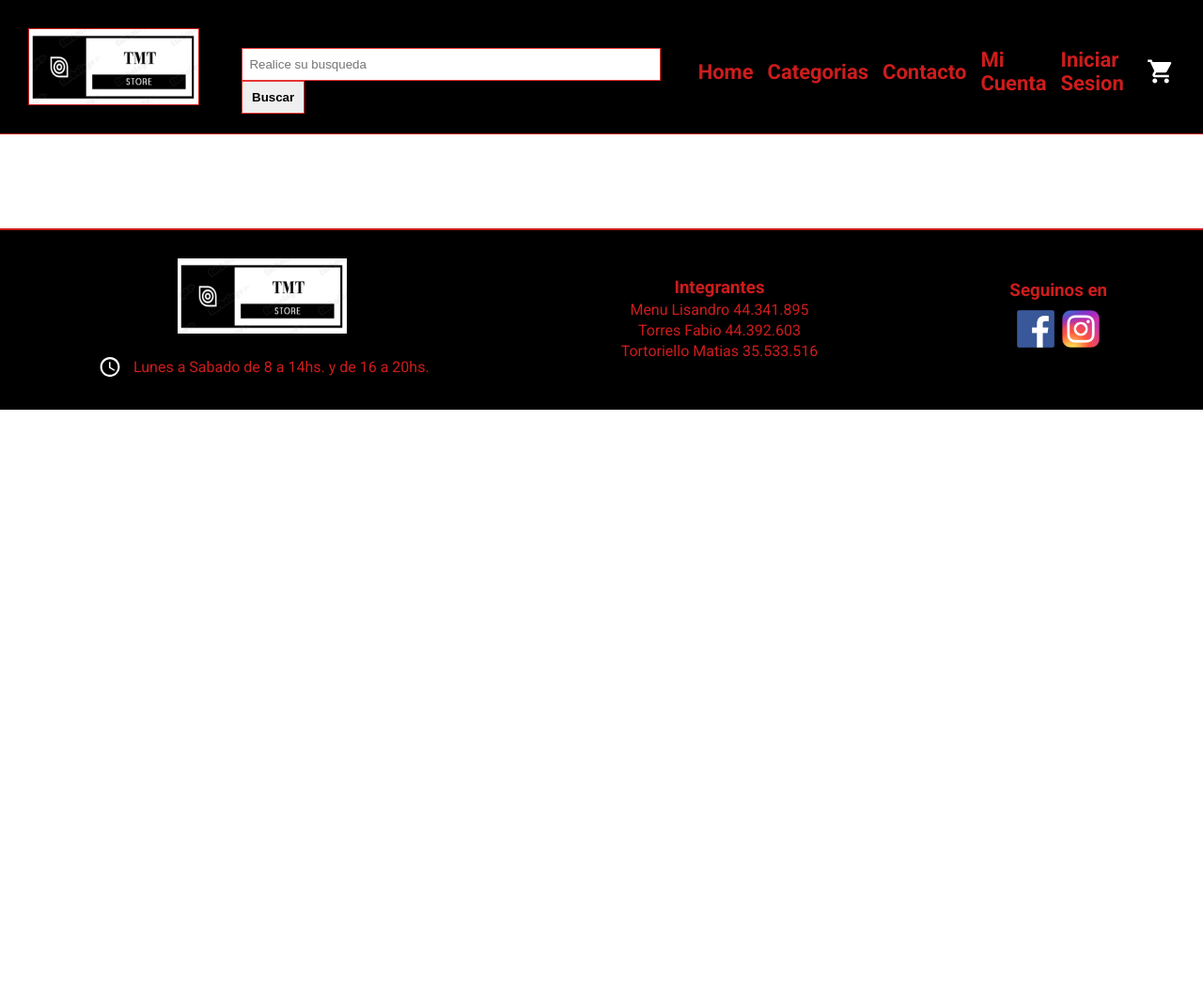
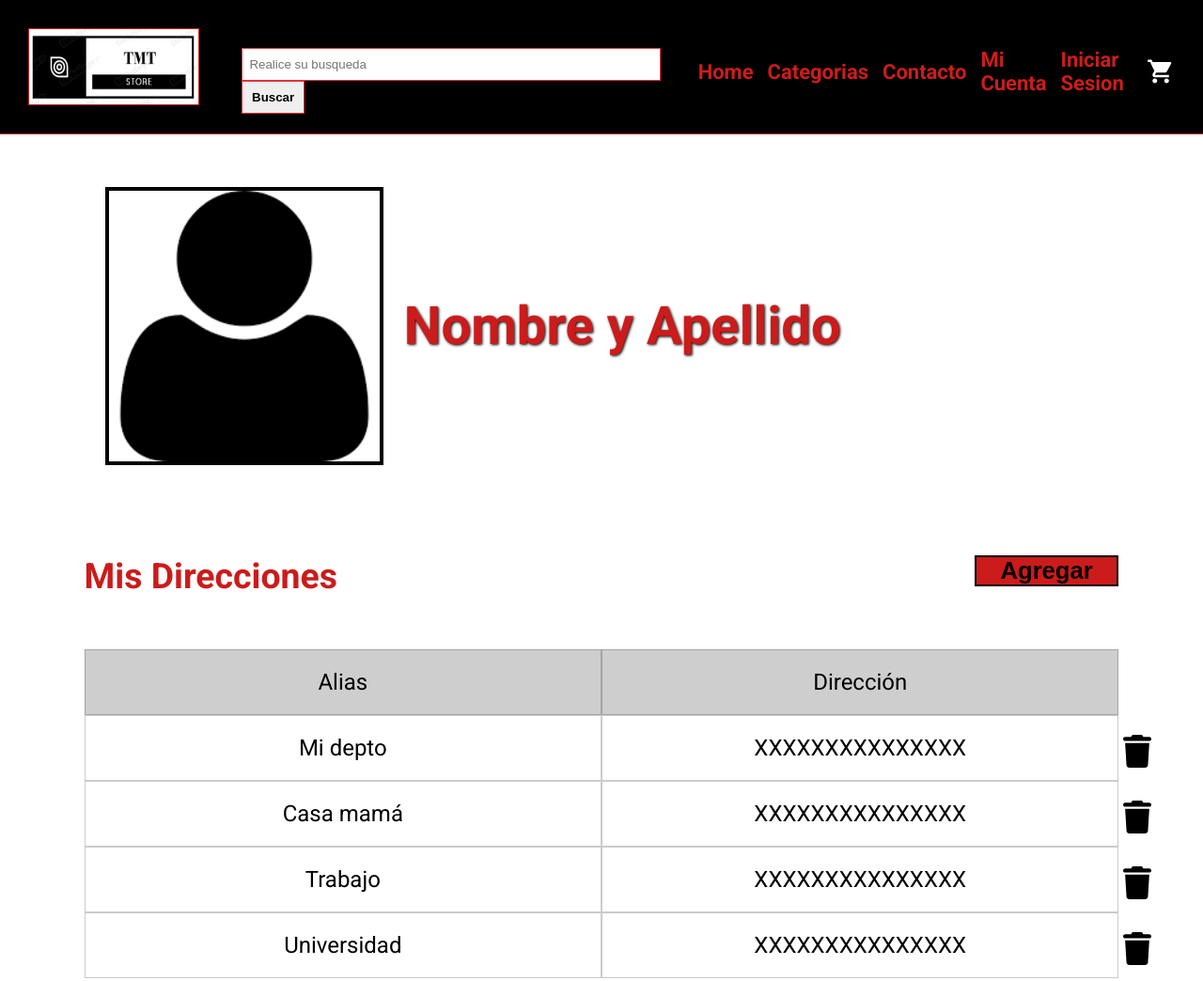
Before and after one commit to MatiasTortoriello/TStore, a plain HTML site: page pages/miCuenta.html in a window 1280 px wide. Shown: the top 1044 px of the page at 94% size. Before the commit the page ends 800 px from the top, so only its background shows below. Drawn offline with Linux system fonts and the light colour scheme.

Commit message:
misDirecciones

```diff
--- a/pages/miCuenta.html
+++ b/pages/miCuenta.html
@@ -32,7 +32,47 @@
             </div>
         </section>
     </header>
-    <main>
+
+
+    <main class="micuenta">
+
+
+    <section class="micuentanombre">
+        <div class="micuentanombrediv" id="micuentanombrefoto">
+        </div>
+        <div class="micuentanombrediv" id="micuentanombrenombre">
+            <h3>Nombre y Apellido</h3>
+        </div>
+    </section>
+
+    <section class="misdirecciones">
+           <h3>Mis Direcciones</h3>
+            <form action="">
+            <button><a href="#">Agregar</a></button>
+            </form>
+
+    </section>
+
+    <section class="direcciones">
+        <div class="direccionesdiv">
+            <p id="alias">Alias</p>
+            <p>Mi depto</p>
+            <p>Casa mamá</p>
+            <p>Trabajo</p>
+            <p>Universidad</p>
+        </div>
+        <div class="direccionesdiv">
+            <p id="alias">Dirección</p>
+           <p>XXXXXXXXXXXXXXX <a href="#"> <img src="/assets/svg/trash-solid.svg" alt=""> </p> </a>
+           <p>XXXXXXXXXXXXXXX <a href="#"> <img src="/assets/svg/trash-solid.svg" alt=""> </p> </a>
+           <p>XXXXXXXXXXXXXXX <a href="#"> <img src="/assets/svg/trash-solid.svg" alt=""> </p> </a>
+           <p>XXXXXXXXXXXXXXX <a href="#"> <img src="/assets/svg/trash-solid.svg" alt=""> </p> </a>
+        </div>
+
+
+    </section>
+
+
 
     </main>
     <footer>
--- a/styles/styles.css
+++ b/styles/styles.css
@@ -621,3 +621,95 @@ footer h3{
     border-radius: 100%;
     border: solid 2px black
   }
+
+
+  /***************************MI CUENTA**************************/
+  .micuenta{
+    margin-left: 7%;
+    margin-right: 7%;
+  }
+  .micuentanombre{
+    display: flex;
+    flex-direction: row;
+    margin-top: 3.5em;
+    align-items: center;
+    justify-content: center;
+
+  }
+  .micuentanombrediv{
+    min-height: 70%;
+  }
+
+  #micuentanombrefoto{
+    width: calc(20% - 10px);
+    margin-right: 10.0em;
+    border: 4px solid black;
+    align-items: center;
+    justify-content: center;
+    background-image: url(/assets/Logos/user-logo-black.png);
+    background-size: cover;
+    min-height: 18.0em;
+    min-width: 18.0em;
+    margin: 0px auto;
+  }
+
+  #micuentanombrenombre{
+    width: calc(70% - 10px);
+    font-size: 3.0em;
+    text-align: left;
+  }
+  .micuentanombre h3{
+    color:rgb(204, 27, 27);
+    text-shadow: 1px 1px 3px black;
+  }
+
+  .misdirecciones{
+    display: flex;
+    flex-direction: row;
+    margin-top: 3.0em;
+    justify-content: space-between;
+    font-size: 2.0em;
+  }
+  .misdirecciones button{
+    font-size: 0.8em;
+    font-weight: bold;
+    min-width: 6.0em;
+    border: 2px solid black;
+    background-color: rgb(204, 27, 27);
+  }
+  .misdirecciones a:hover{
+  text-decoration: underline;
+
+  }
+  .misdirecciones a{
+    text-decoration: none;
+    }
+   .misdirecciones h3{
+    color: rgb(204, 27, 27);
+   }
+
+  .direcciones{
+    display: flex;
+    flex-direction: row;
+    justify-content: space-around;
+    margin-top: 3.5em;
+    }
+  .direccionesdiv{
+    width: calc(50%);
+    text-align: center;
+    font-size: 1.5em;
+    position: relative;
+  }
+  .direccionesdiv p{
+    padding: 20px 0px;
+    border: 1px solid rgba(0, 0, 0, 0.205);
+  }
+  .direccionesdiv img{
+    max-height: 35px;
+    max-width: 35px;
+    position: absolute;
+    right: -35px;
+  }
+  #alias{
+    background-color: rgba(128, 128, 128, 0.384);
+    }
```
Also changed, not shown: assets/Logos/user-logo-black.png (added), assets/svg/trash-solid.svg (added).
